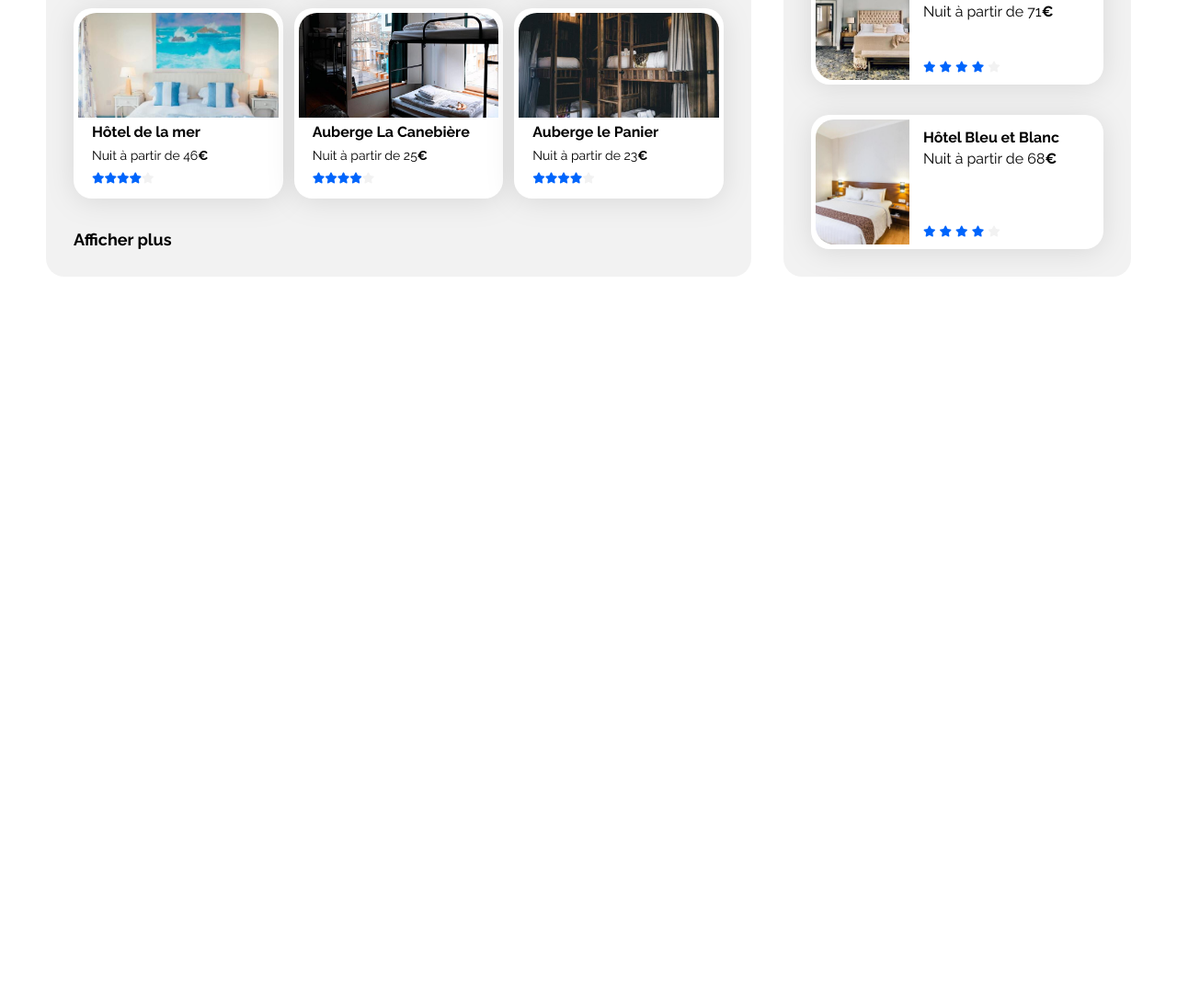
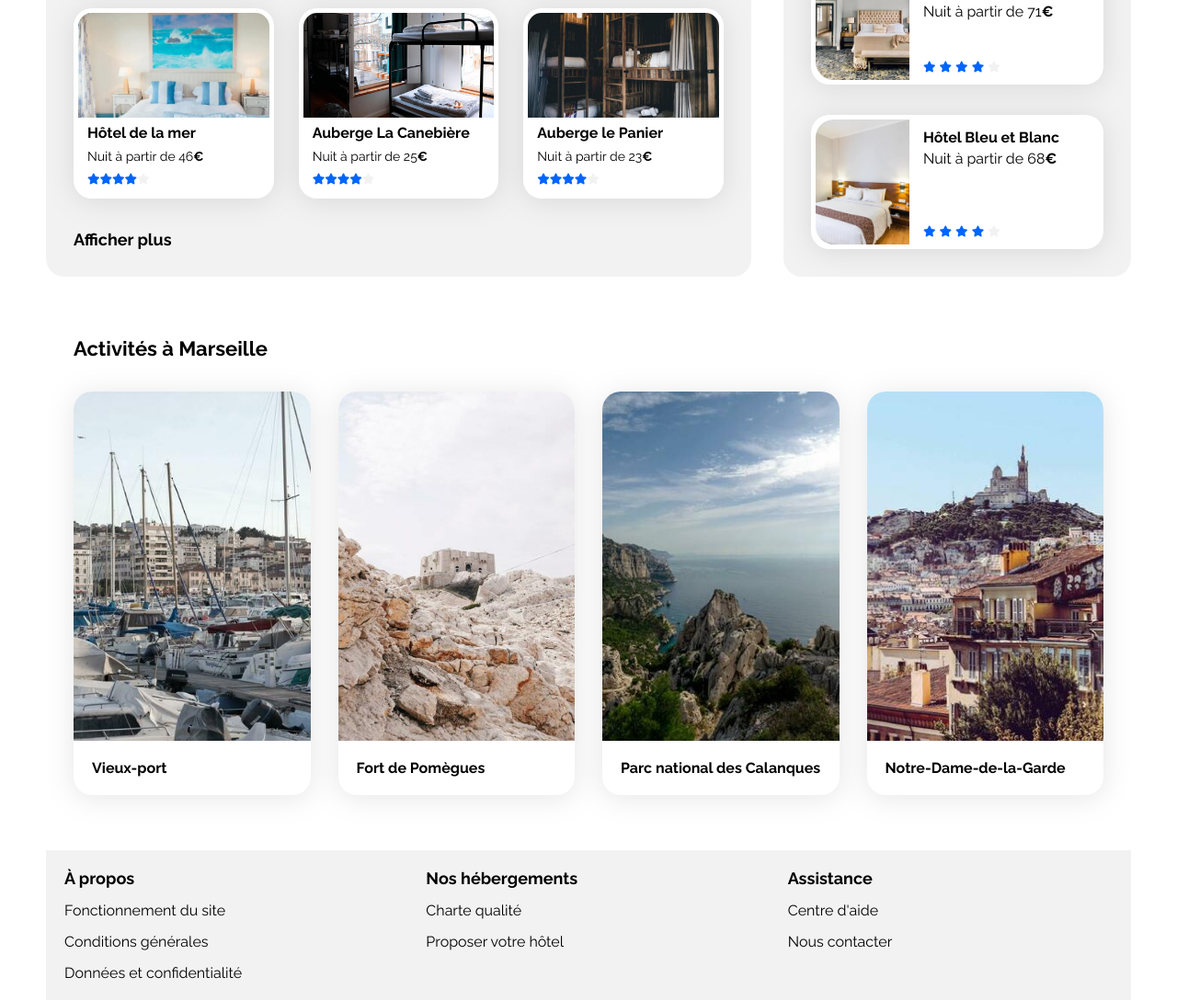
Before and after one commit to Pierre133754/OCProjet1, a plain HTML site: page index.html in a window 1280 px wide. Shown: the part 747-1835 px from the top of the page at 92% size. Before the commit the page ends 1078 px from the top, so only its background shows below. Drawn offline with Linux system fonts and the light colour scheme.

Commit message:
Desktop done ?

```diff
--- a/css/style.css
+++ b/css/style.css
@@ -264,16 +264,21 @@ main {
     width: 30.8%;
     background-color: white;
     border-radius: 20px;
-    padding: 5px;
+    filter: drop-shadow(0px 3px 15px rgba(0, 0, 0, 0.1));
+    padding-bottom: 15px;
+}
+
+.kard article {
+    display: flex;
+    flex-direction: column;
     gap: 4px;
-    filter: drop-shadow(0px 3px 15px rgba(0, 0, 0, 0.1));
 }
 
 .kard img {
     object-fit: cover;
-    width: 100%;
     height: 114px;
     border-radius: 20px 20px 0 0;
+    padding: 5px;
 }
 
 .kardT p {
@@ -285,7 +290,6 @@ main {
 .kardT {
     display: flex;
     flex-direction: column;
-    margin-top: 4px;
     padding: 0 15px;
     height: 64.25px;
     justify-content: space-between;
@@ -306,6 +310,89 @@ main {
 }
 
 /* end of cards */
+
+/* activites */
+
+.activites {
+    display: flex;
+    flex-direction: column;
+    padding: 30px;
+    gap: 30px;
+}
+
+.Atitre {
+    font-weight: 700;
+    font-size: 22px;
+    margin: 0;
+    height: 30px;
+}
+
+.Aligne {
+    display: flex;
+    flex-direction: row;
+    gap: 30px;
+}
+
+.Akard {
+    width: 100%;
+    display: flex;
+    flex-direction: column;
+    border-radius: 20px;
+    background-color: white;
+    filter: drop-shadow(0px 3px 15px rgba(0, 0, 0, 0.1));
+}
+
+.Akard img {
+    object-fit: cover;
+    width: 100%;
+    height: 380px;
+    border-radius: 20px 20px 0 0;
+}
+
+.Akard h3 {
+    margin: 0;
+    font-weight: 700;
+    font-size: 16px;
+    padding: 20px;
+}
+
+.Akard article {
+    display: flex;
+    flex-direction: column;
+    gap: 0;
+}
+
+/* end of activites */
+
+/* footer */
+
+footer {
+    display: flex;
+    flex-direction: row;
+}
+
+.Fcol {
+    display: flex;
+    flex-direction: column;
+    width: 100%;
+    padding: 20px;
+    gap: 15px;
+    background-color: #F2F2F2;
+}
+
+.Fcol h3 {
+    margin: 0;
+    font-size: 18px;
+    font-weight: 700;
+}
+
+.Fcol p {
+    margin: 0;
+    font-size: 16px;
+    font-weight: 400;
+}
+
+/* end of footer */
 
 /****** General ***********/
 * {
--- a/index.html
+++ b/index.html
@@ -20,7 +20,7 @@
             <img src="images/logo/Booki.png" alt="logo bookie">
             <nav>
                 <a href="#HEB"><div class="THEB">Hébergements</div></a>
-                <a href=""><div class="TACT">Activités</div></a>
+                <a href="#ACT"><div class="TACT">Activités</div></a>
             </nav>
         </header>
         <main>
@@ -48,6 +48,7 @@
                     <h2 class="HEBtit">Hébérgements à Marseille</h2>
                     <div class="line">
                         <a class="kard" href="#">
+                            <article>
                                 <img src="./images/hebergements/fred-kleber.jpg" alt="Image de la chambre d'hôtel montrant un lit">
                                 <div class="kardT">
                                     <h3>Hôtel du port</h3>
@@ -61,8 +62,10 @@
                                         <span class="sr-only">Note de 4 sur 5</span>
                                     </div>
                                 </div>
+                            </article>
                         </a>
                         <a class="kard" href="#">
+                            <article>
                                 <img src="./images/hebergements/febrian-zakaria.jpg" alt="Image de la chambre d'hôtel montrant un lit">
                                 <div class="kardT">
                                     <h3>Hôtel Chez Amina</h3>
@@ -76,8 +79,10 @@
                                         <span class="sr-only">Note de 4 sur 5</span>
                                     </div>
                                 </div>
+                            </article>
                         </a>
                         <a class="kard" href="#">
+                            <article>
                             <img src="./images/hebergements/reisetopia.jpg" alt="Image de la chambre d'hôtel montrant un lit">
                                 <div class="kardT">
                                     <h3>Hôtel Les mouettes</h3>
@@ -91,10 +96,12 @@
                                         <span class="sr-only">Note de 4 sur 5</span>
                                     </div>
                                 </div>
+                            </article>
                         </a>
                     </div>
                     <div class="line">
                         <a class="kard" href="#">
+                            <article>
                                 <img src="./images/hebergements/annie-spratt.jpg" alt="Image de la chambre d'hôtel montrant un lit">
                                 <div class="kardT">
                                     <h3>Hôtel de la mer</h3>
@@ -108,8 +115,10 @@
                                         <span class="sr-only">Note de 4 sur 5</span>
                                     </div>
                                 </div>
+                            </article>
                         </a>
                         <a class="kard" href="#">
+                            <article>
                                 <img src="./images/hebergements/marcus-loke.jpg" alt="Image de la chambre d'hôtel montrant un lit">
                                 <div class="kardT">
                                     <h3>Auberge La Canebière</h3>
@@ -123,8 +132,10 @@
                                         <span class="sr-only">Note de 4 sur 5</span>
                                     </div>
                                 </div>
+                            </article>
                         </a>
                         <a class="kard" href="#">
+                            <article>
                                 <img src="./images/hebergements/nicate-lee.jpg" alt="Image de la chambre d'hôtel montrant un lit">
                                 <div class="kardT">
                                     <h3>Auberge le Panier</h3>
@@ -138,6 +149,7 @@
                                         <span class="sr-only">Note de 4 sur 5</span>
                                     </div>
                                 </div>
+                            </article>
                         </a>
                     </div>
                     <h3 class="HEBstit"><a href="#">Afficher plus</a></h3>
@@ -208,8 +220,54 @@
                     </div>
                 </section>
             </div>
+            <section class="activites" id="ACT">
+                <h2 class="Atitre">Activités à Marseille</h2>
+                <div class="Aligne">
+                    <a class="Akard" href="#">
+                        <article>
+                            <img src="images/activites/reno-laithienne.jpg" alt="Image d'un port">
+                            <h3>Vieux-port</h3>
+                        </article>
+                    </a>
+                    <a class="Akard" href="#">
+                        <article>
+                            <img src="images/activites/paul-hermann.jpg" alt="Image d'un fort">
+                            <h3>Fort de Pomègues</h3>
+                        </article>
+                    </a>
+                    <a class="Akard" href="#">
+                        <article>
+                            <img src="images/activites/kilyan-sockalingum.jpg" alt="Image de gros cailloux près de l'eau">
+                            <h3>Parc national des Calanques</h3>
+                        </article>
+                    </a>
+                    <a class="Akard" href="#">
+                        <article>
+                            <img src="images/activites/florian-wehde.jpg" alt="Image d'une église surmontant un village">
+                            <h3>Notre-Dame-de-la-Garde</h3>
+                        </article>
+                    </a>
+                </div>
+            </section>
         </main>
-        <footer></footer>
+        <footer>
+            <div class="Fcol">
+                <h3>À propos</h3>
+                <a href="#"><p>Fonctionnement du site</p></a>
+                <a href="#"><p>Conditions générales</p></a>
+                <a href="#"><p>Données et confidentialité</p></a>
+            </div>
+            <div class="Fcol">
+                <h3>Nos hébergements</h3>
+                <a href="#"><p>Charte qualité</p></a>
+                <a href="#"><p>Proposer votre hôtel</p></a>
+            </div>
+            <div class="Fcol">
+                <h3>Assistance</h3>
+                <a href="#"><p>Centre d'aide</p></a>
+                <a href="#"><p>Nous contacter</p></a>
+            </div>
+        </footer>
     </div>
 </body>
 
```
Lines whose indentation alone changed are shown as unchanged.
